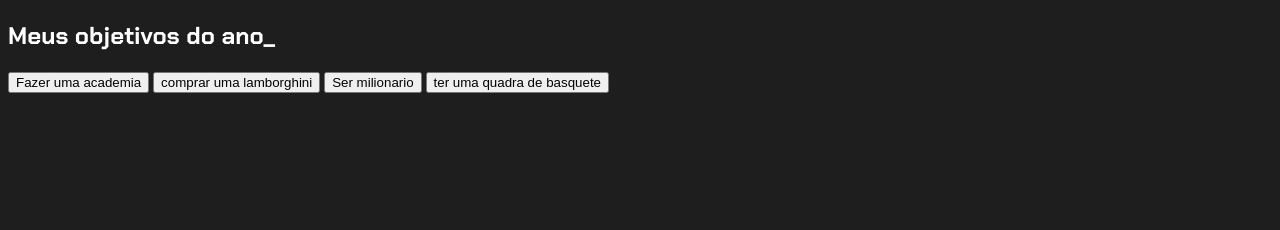
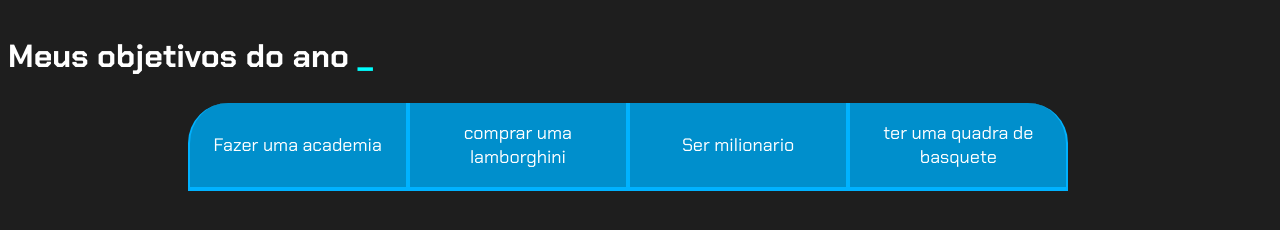
Before and after one commit to EduardoVeloso06/Proj-vida-Eduardo, a plain HTML site: page index.html in a window 1280 px wide. Drawn offline with Linux system fonts and the light colour scheme.

Commit message:
07/03/24

```diff
--- a/index.html
+++ b/index.html
@@ -9,7 +9,7 @@
 </head>
 <body>
     <section class="conteudo-principal">
-        <h2 class="titulo-principal">Meus objetivos do ano_</h2>
+        <h2 class="titulo-principal">Meus objetivos do ano <span>_</span></h2>
 
         <div class="botoes">
             <button class="botao">Fazer uma academia</button>
--- a/style.css
+++ b/style.css
@@ -14,3 +14,66 @@ body{
     color: var(--branco);
     font-family: "chakra petch","sans-serif";
 }
+
+.conteudo-principal{
+    display: flex;
+    flex-direction: column;
+    justify-content: center;
+    align-items: center;
+    max-width: 1240px;
+    width: 100%;
+    margin: 0%;
+}
+
+.titulo-principal{
+    text-align: left;
+    width: 100%;
+    font-size: 32px;
+}
+
+.titulo-principal span{
+    color: aqua;
+}
+
+.botao{
+    font-family: "chakra Petch","sans-serif";
+    background-color: var(--botao-inativo);
+    color: var(--branco);
+    display: flex;
+    justify-content: center;
+    padding: 1em;
+    font-size: 18px;
+    align-items: center;
+    width: 100%;
+    border-bottom: 4px solid var(--botao-ativo);
+    border-left: 2px solid var(--botao-ativo);
+    border-right: 2px solid var(--botao-ativo);
+    border-top: none;
+}
+
+.botoes{
+    display: block;
+}
+
+.botao:first-child{
+    border-radius: 40px 40px 0 0;
+}
+
+
+
+
+@media screen and (min-width: 768px) {
+    .botoes{
+        display: flex;
+    }
+
+    .botao:first-child{
+        border-radius: 40px 0 0 0;
+    }
+    .botao:last-child{
+        border-radius: 0 40px 0 0;
+    }
+
+
+
+}
```
